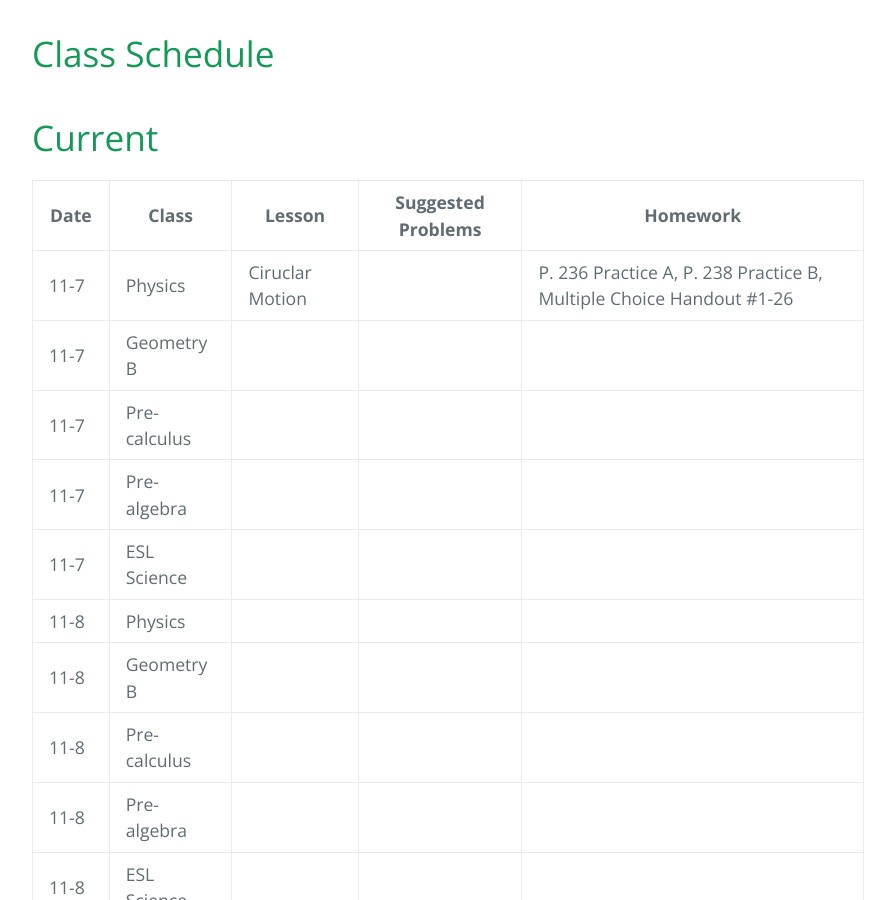
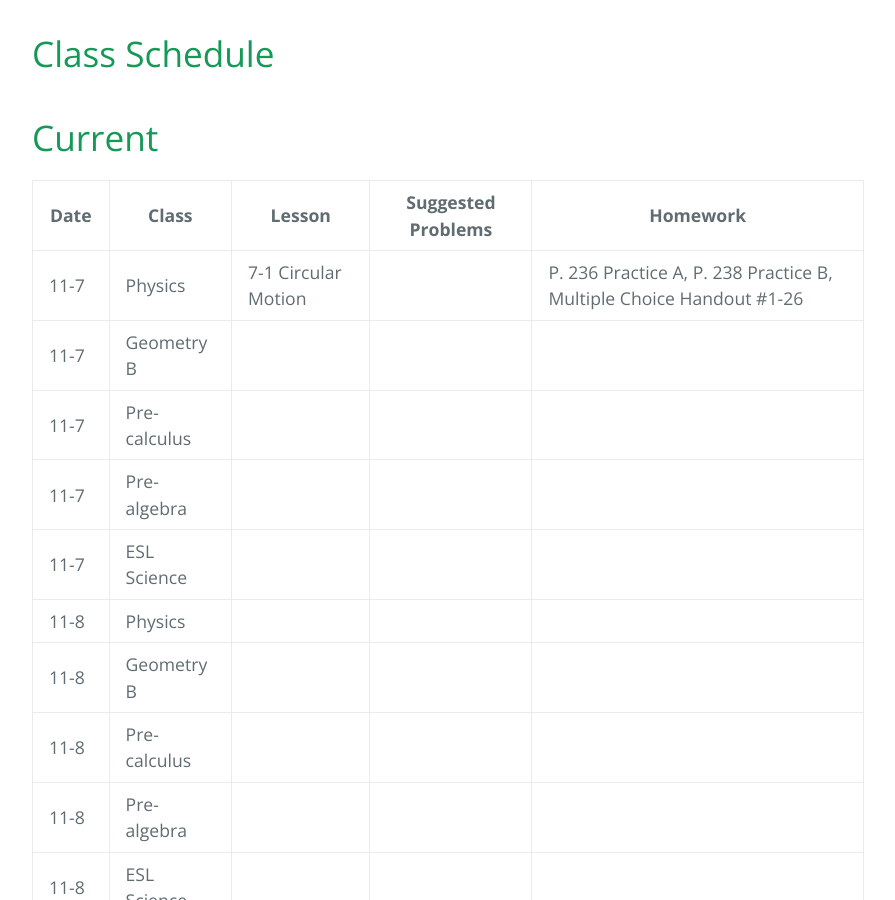
Before and after one commit to gpayoo/gpayoo, a Jekyll site: the page built from index.md, in a window 1280 px wide and 900 px high, scrolled down 388 px. Shown: the whole window, without its empty margins (192-1087 px from the left). Built offline with Jekyll 4.4.1, drawn with Linux system fonts in a browser that asks for light colours; our own code applies the rules of GitHub Pages for plain Markdown files.

Commit message:
Update index.md

```diff
--- a/index.md
+++ b/index.md
@@ -10,7 +10,7 @@ layout: default
 
 | Date | Class | Lesson | Suggested Problems | Homework |
 | ---- | ----- | ------ | -------- | ---
-| 11-7 | Physics | Ciruclar Motion | | P. 236 Practice A, P. 238 Practice B, Multiple Choice Handout #1-26
+| 11-7 | Physics | 7-1 Circular Motion | | P. 236 Practice A, P. 238 Practice B, Multiple Choice Handout #1-26
 | 11-7 | Geometry B | | | |
 | 11-7 | Pre-calculus |  | |
 | 11-7 | Pre-algebra |  | |
```
